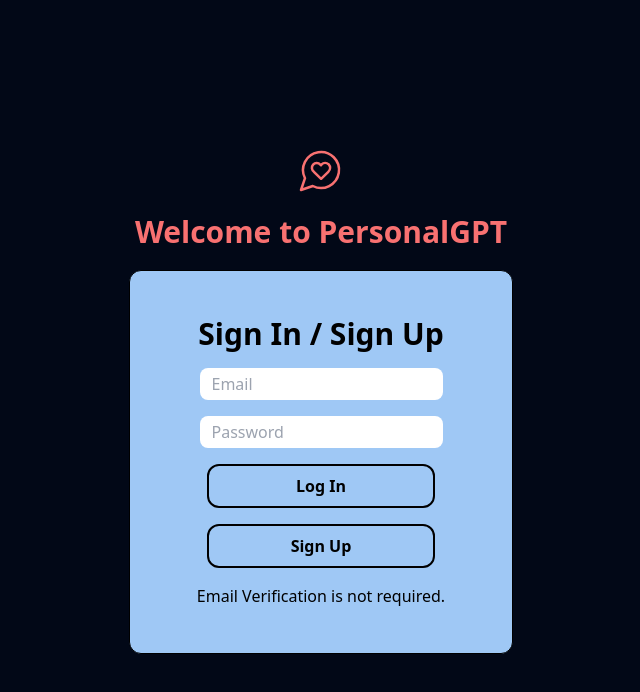
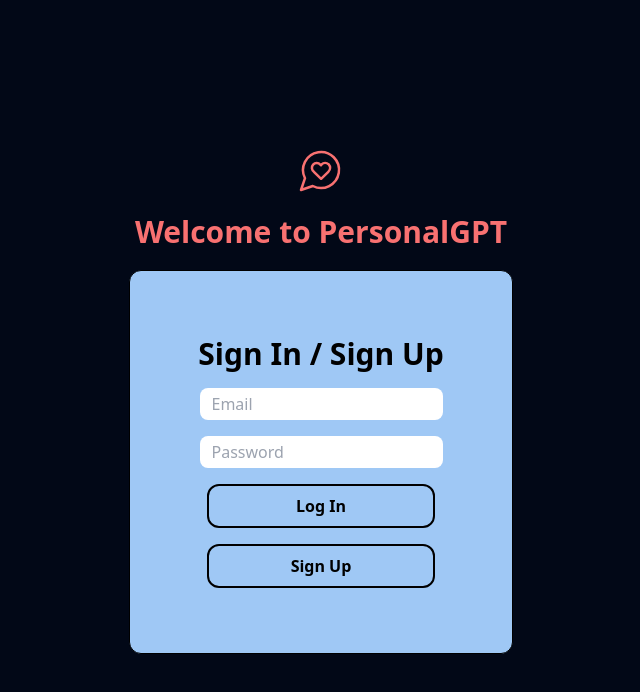
Before and after one commit to chiragJoshi24/PersonalGPT, a React (Vite) app: page / in a window 1280 px wide. Shown: the top 692 px of the page, without its empty margins (319-959 px from the left). Built offline with nearby package versions, Linux system fonts and the light colour scheme; no server answers; the HTML template or start-up script is replaced by a standard one.

Commit message:
Minor Bug Fix

```diff
--- a/src/Authentication.jsx
+++ b/src/Authentication.jsx
@@ -74,7 +74,6 @@
                 >
                     Sign Up
                 </button>
-                Email Verification is not required.
             </div>
         </div>
     );
```
